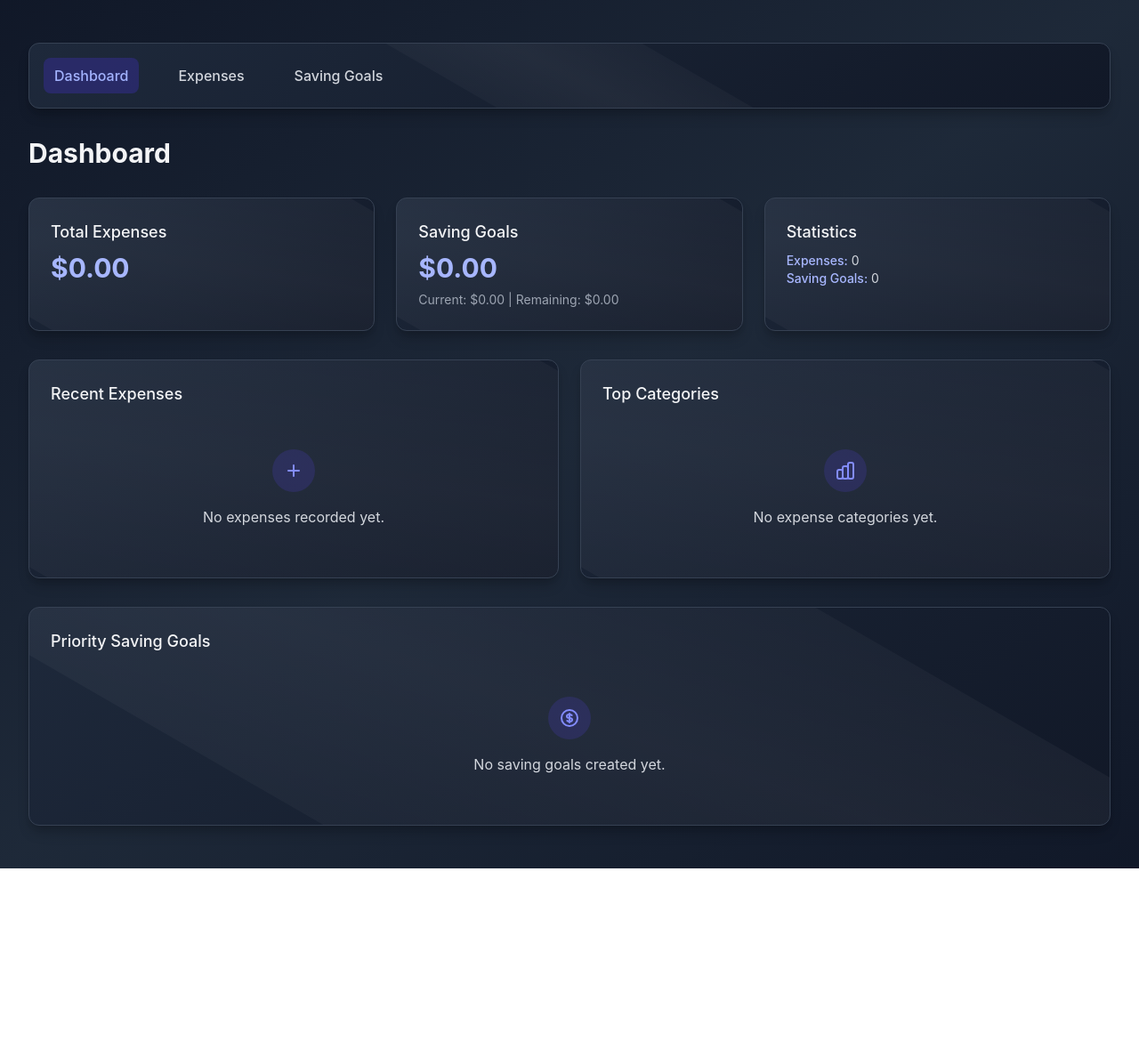
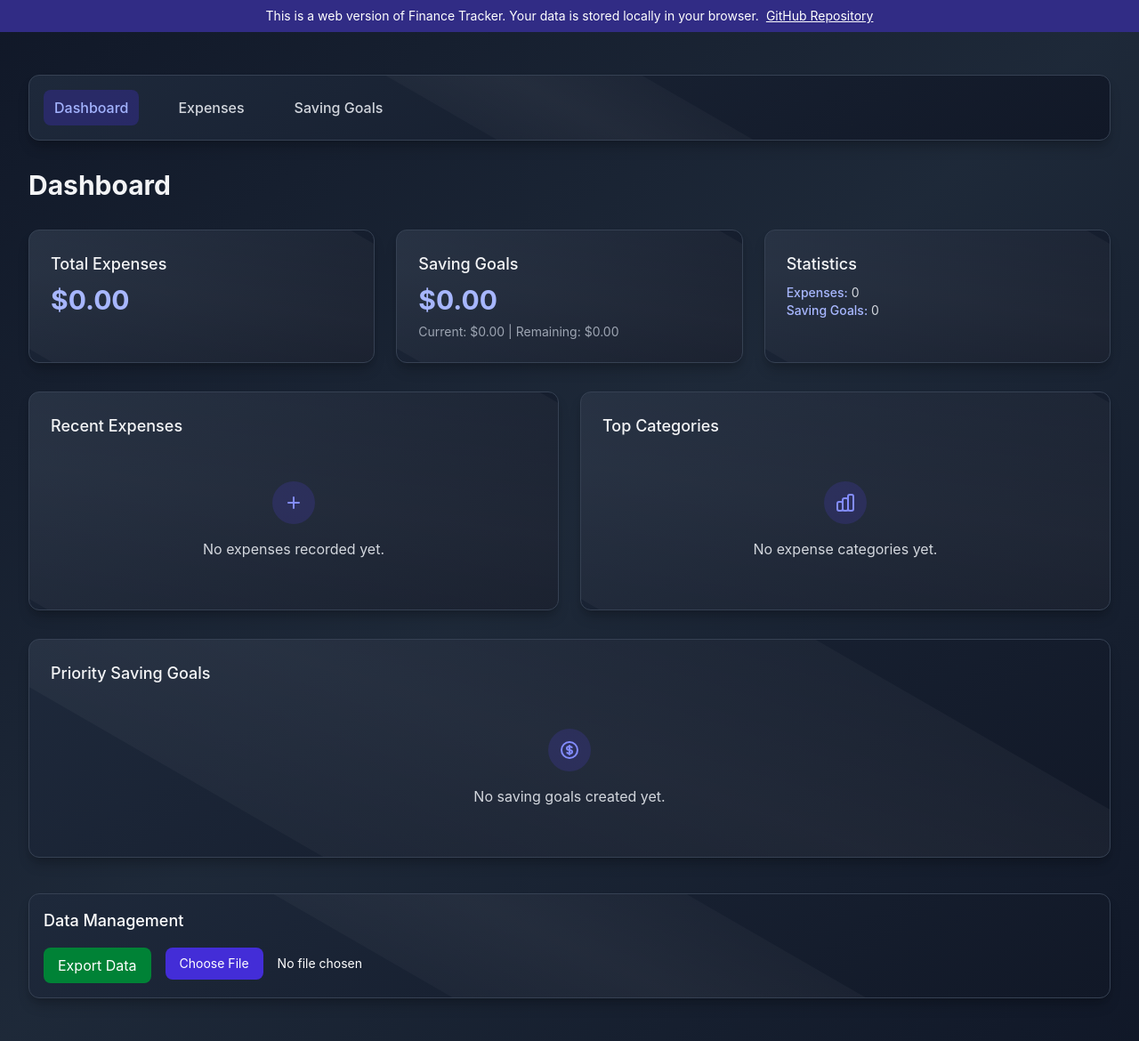
Before and after one commit to AStoyanov2231/FinanceTracker, a React (Vite) app: page / in a window 1280 px wide. Shown: the whole page at 89% size. Before the commit the page ends 976 px from the top, so only its background shows below. Built offline with nearby package versions, Linux system fonts and the light colour scheme.

Commit message:
changed project for github pages

```diff
--- a/src/components/Layout.tsx
+++ b/src/components/Layout.tsx
@@ -1,16 +1,97 @@
-import React, { ReactNode } from 'react';
+import React, { ReactNode, useState } from 'react';
+import { storage } from '../utils/storage';
 
 interface LayoutProps {
   children: ReactNode;
 }
 
 const Layout: React.FC<LayoutProps> = ({ children }) => {
+  const [importFile, setImportFile] = useState<File | null>(null);
+  const [importStatus, setImportStatus] = useState<string | null>(null);
+
+  const handleFileChange = (e: React.ChangeEvent<HTMLInputElement>) => {
+    if (e.target.files && e.target.files.length > 0) {
+      setImportFile(e.target.files[0]);
+    }
+  };
+
+  const handleImport = async () => {
+    if (!importFile) return;
+
+    try {
+      const reader = new FileReader();
+      reader.onload = async (e) => {
+        if (e.target?.result) {
+          const success = await storage.importData(e.target.result as string);
+          if (success) {
+            setImportStatus('Data imported successfully! Please refresh the page.');
+            setTimeout(() => window.location.reload(), 2000);
+          } else {
+            setImportStatus('Error importing data. Please check the file format.');
+          }
+        }
+      };
+      reader.readAsText(importFile);
+    } catch (error) {
+      setImportStatus('Error reading file');
+    }
+  };
+
   return (
     <div className="min-h-screen bg-gradient-to-br from-gray-900 via-gray-800 to-gray-900">
+      {/* GitHub banner */}
+      <div className="bg-indigo-900 text-white p-2 text-center text-sm">
+        <p>
+          This is a web version of Finance Tracker. Your data is stored locally in your browser.
+          <a href="https://github.com/YOUR_USERNAME/finance-tracker"
+            className="ml-2 underline"
+            target="_blank"
+            rel="noopener noreferrer">
+            GitHub Repository
+          </a>
+        </p>
+      </div>
+
       {/* Main content */}
       <main className="py-12">
         <div className="mx-auto max-w-7xl px-4 sm:px-6 lg:px-8">
           {children}
+
+          {/* Import/Export controls */}
+          <div className="mt-10 bg-gray-800 rounded-xl shadow-lg p-4 border border-gray-700">
+            <h3 className="text-lg font-medium text-white mb-4">Data Management</h3>
+            <div className="flex flex-wrap gap-4">
+              <button
+                onClick={() => storage.exportData()}
+                className="bg-green-700 hover:bg-green-600 text-white px-4 py-2 rounded-lg transition-colors"
+              >
+                Export Data
+              </button>
+
+              <div className="flex flex-col gap-2">
+                <input
+                  type="file"
+                  accept=".json"
+                  onChange={handleFileChange}
+                  className="text-white text-sm file:mr-4 file:py-2 file:px-4 file:rounded-lg file:border-0 file:text-sm file:bg-indigo-700 file:text-white hover:file:bg-indigo-600"
+                />
+                {importFile && (
+                  <button
+                    onClick={handleImport}
+                    className="bg-indigo-700 hover:bg-indigo-600 text-white px-4 py-2 rounded-lg transition-colors"
+                  >
+                    Import Selected File
+                  </button>
+                )}
+              </div>
+            </div>
+
+            {importStatus && (
+              <p className={`mt-2 text-sm ${importStatus.includes('Error') ? 'text-red-400' : 'text-green-400'}`}>
+                {importStatus}
+              </p>
+            )}
+          </div>
         </div>
       </main>
     </div>
--- a/src/utils/storage.ts
+++ b/src/utils/storage.ts
@@ -1,35 +1,19 @@
 import { FinanceData, Expense, SavingGoal } from './types';
 
-// Define the type for the Electron API
-declare global {
-  interface Window {
-    electronAPI?: {
-      getData: () => Promise<FinanceData>;
-      saveData: (data: FinanceData) => Promise<boolean>;
-    };
-  }
-}
+// Local storage key
+const STORAGE_KEY = 'finance-tracker-data';
 
-// Default data if electronAPI is not available (web only mode)
+// Default data
 const defaultData: FinanceData = {
   expenses: [],
   savingGoals: []
 };
 
-// Local storage key
-const STORAGE_KEY = 'finance-tracker-data';
-
-// Utility for data operations
+// Utility for data operations with localStorage
 export const storage = {
   // Get all data
   async getData(): Promise<FinanceData> {
     try {
-      // Try to use Electron API first
-      if (window.electronAPI) {
-        return await window.electronAPI.getData();
-      }
-
-      // Fallback to localStorage for web
       const dataStr = localStorage.getItem(STORAGE_KEY);
       if (dataStr) {
         return JSON.parse(dataStr) as FinanceData;
@@ -47,12 +31,6 @@ export const storage = {
   // Save all data
   async saveData(data: FinanceData): Promise<boolean> {
     try {
-      // Try to use Electron API first
-      if (window.electronAPI) {
-        return await window.electronAPI.saveData(data);
-      }
-
-      // Fallback to localStorage for web
       localStorage.setItem(STORAGE_KEY, JSON.stringify(data));
       return true;
     } catch (error) {
@@ -109,5 +87,37 @@ export const storage = {
     const data = await this.getData();
     data.savingGoals = data.savingGoals.filter(g => g.id !== id);
     return this.saveData(data);
+  },
+
+  // Export data as JSON file
+  exportData(): void {
+    this.getData().then(data => {
+      const dataStr = JSON.stringify(data, null, 2);
+      const dataUri = `data:application/json;charset=utf-8,${encodeURIComponent(dataStr)}`;
+
+      const exportFileDefaultName = `finance-tracker-export-${new Date().toISOString().slice(0, 10)}.json`;
+
+      const linkElement = document.createElement('a');
+      linkElement.setAttribute('href', dataUri);
+      linkElement.setAttribute('download', exportFileDefaultName);
+      linkElement.click();
+    });
+  },
+
+  // Import data from JSON file
+  async importData(jsonData: string): Promise<boolean> {
+    try {
+      const data = JSON.parse(jsonData) as FinanceData;
+
+      // Validate the data structure
+      if (!data.expenses || !data.savingGoals) {
+        throw new Error('Invalid data format');
+      }
+
+      return this.saveData(data);
+    } catch (error) {
+      console.error('Error importing data:', error);
+      return false;
+    }
   }
 };
--- a/vite.config.ts
+++ b/vite.config.ts
@@ -5,6 +5,7 @@ import path from 'path'
 // https://vite.dev/config/
 export default defineConfig({
   plugins: [react()],
+  // Using relative path for GitHub Pages deployment
   base: './',
   resolve: {
     alias: {
```
Also changed, not shown: package.json (+4 -12 lines), 2 other files (tests, documents, lock files or other folders).
